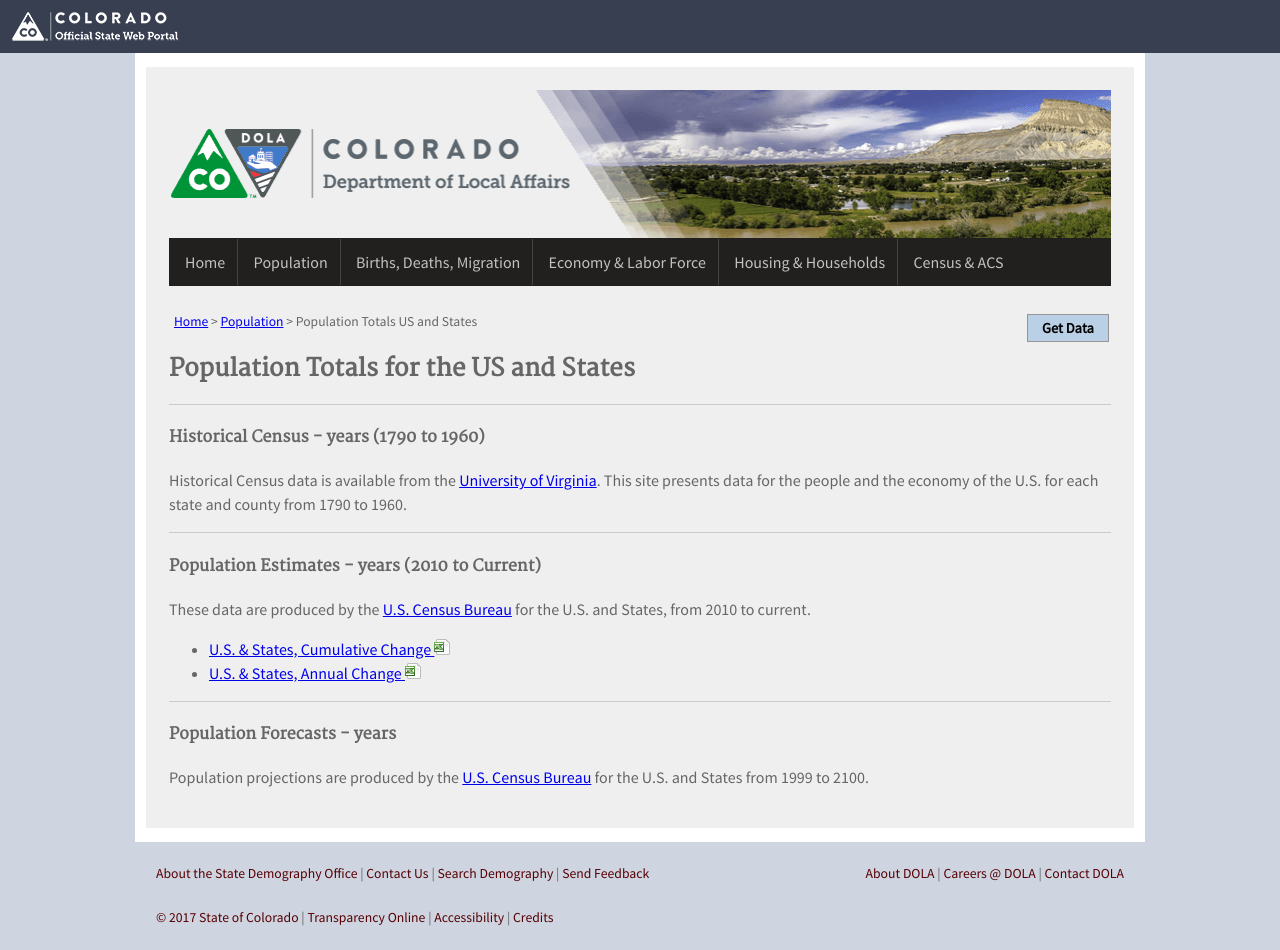
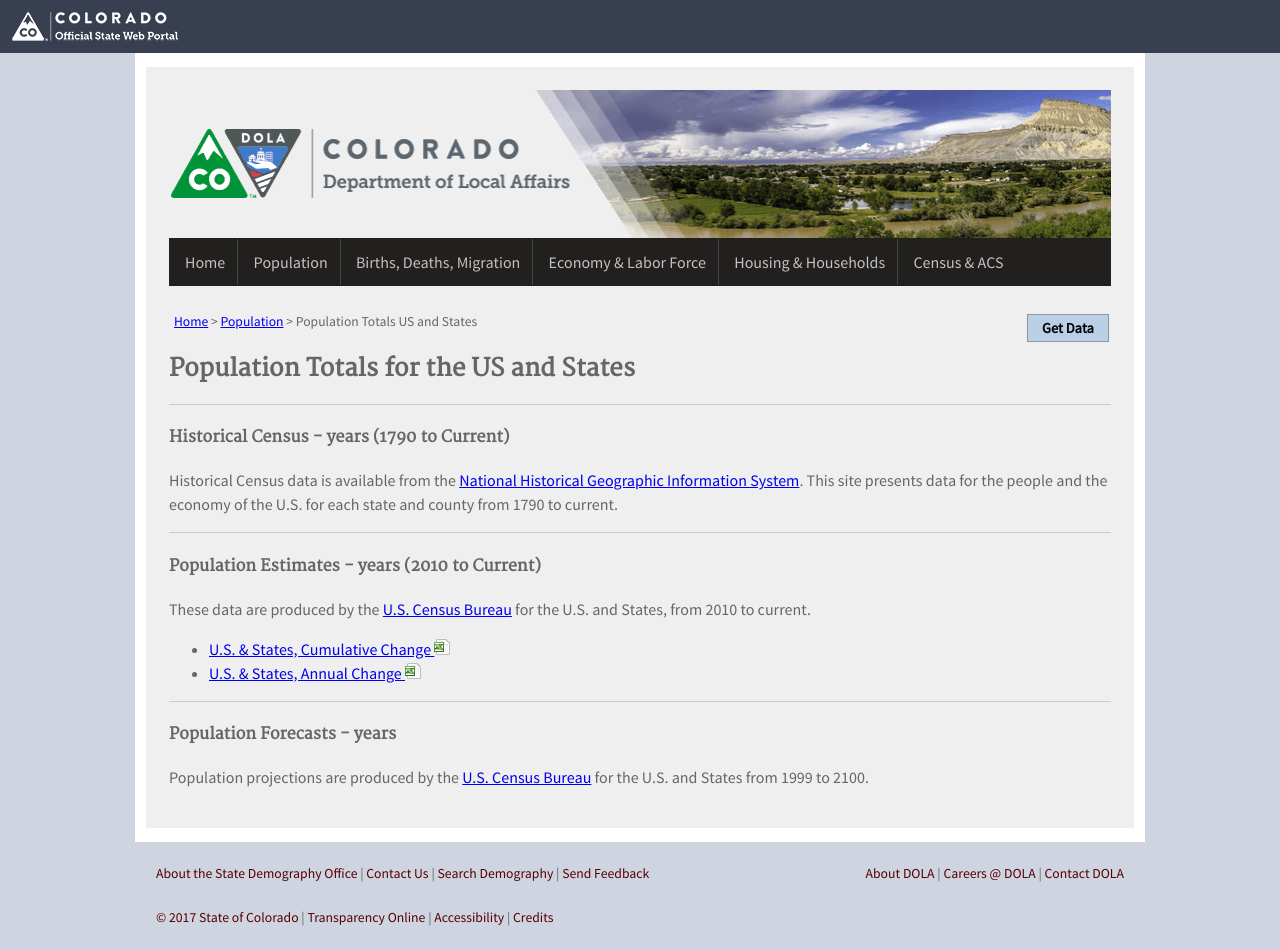
Before and after one commit to TBleess/Website_New, a Jekyll site: the page built from pages/1_Population/population-totals-us-states.md, in a window 1280 px wide. Built offline with Jekyll 4.4.1, drawn with Linux system fonts in a browser that asks for light colours.

Commit message:
Updated Links on US Population Page

```diff
--- a/pages/1_Population/population-totals-us-states.md
+++ b/pages/1_Population/population-totals-us-states.md
@@ -12,15 +12,15 @@
 
 - - -
 
-#### Historical Census - years (1790 to 1960)
+#### Historical Census - years (1790 to Current)
 
-Historical Census data is available from the [University of Virginia](http://mapserver.lib.virginia.edu/). This site presents data for the people and the economy of the U.S. for each state and county from 1790 to 1960.
+Historical Census data is available from the [National Historical Geographic Information System](https://www.nhgis.org/). This site presents data for the people and the economy of the U.S. for each state and county from 1790 to current.
 
 - - -
 
 #### Population Estimates - years (2010 to Current)
 
-These data are produced by the [U.S. Census Bureau](http://www.census.gov/popest/estimates.html) for the U.S. and States, from 2010 to current.
+These data are produced by the [U.S. Census Bureau](https://www.census.gov/programs-surveys/popest.html) for the U.S. and States, from 2010 to current.
 
 - [U.S. & States, Cumulative Change ![xls](/images/page_white_excel.png 'download xls file')](https://drive.google.com/uc?export=download&id=0B_M7zgfu2piFWGNTR2EyQkFmZ1k)
 - [U.S. & States, Annual Change ![xls](/images/page_white_excel.png 'download xls file')](https://drive.google.com/uc?export=download&id=0B_M7zgfu2piFZ3htcFJfOGhlSkk)
@@ -29,4 +29,4 @@
 
 #### Population Forecasts - years
 
-Population projections are produced by the [U.S. Census Bureau](http://www.census.gov/population/projections/) for the U.S. and States from 1999 to 2100.
+Population projections are produced by the [U.S. Census Bureau](https://www.census.gov/programs-surveys/popproj.html) for the U.S. and States from 1999 to 2100.
```
